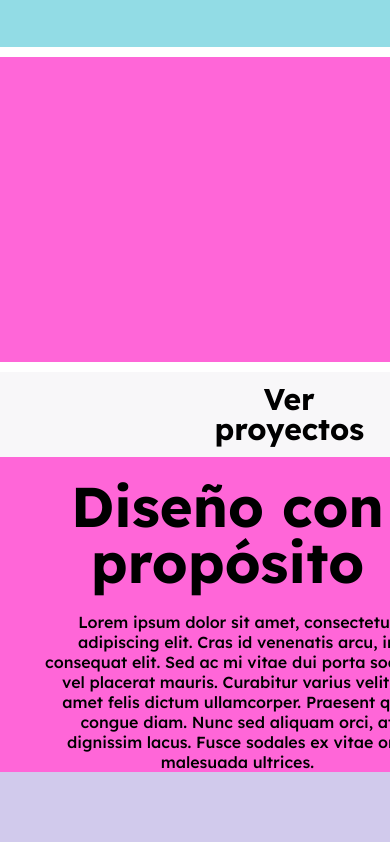
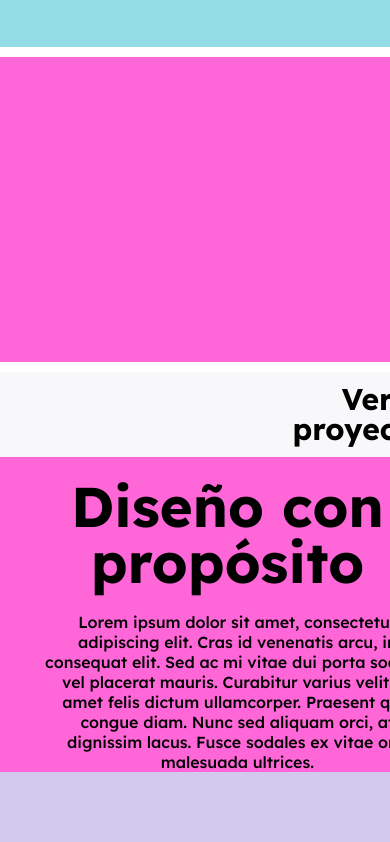
Before and after one commit to marucian/THS-SASS, a plain HTML site: page index.html in a window 390 px wide. Shown: the part 1810-2652 px from the top of the page. Drawn offline with nearby package versions, Linux system fonts and the light colour scheme.

Commit message:
Arregle el index

```diff
--- a/css/style.css
+++ b/css/style.css
@@ -482,9 +482,7 @@ h2, p, h3, h4, a {
     text-align: center;
     font-weight: 900;
     color: #000000;
-    line-height: 30px;
-    position: absolute;
-    left: 55%; }
+    line-height: 30px; }
   /* PAGINA PROYECTOS */
   .grillaProyectos {
     display: grid;
--- a/scss/Elementos/_extrachico.scss
+++ b/scss/Elementos/_extrachico.scss
@@ -53,14 +53,13 @@
         padding-top: 5%;
     }
 
+
     .segundaLineaBoton {
         font-size: 30px;
         text-align: center;
         font-weight: 900;
         color: #000000;
         line-height: 30px;
-        position: absolute;
-        left: 55%;
     }
 
     /* PAGINA PROYECTOS */
```
Also changed, not shown: img/thesia-1.jpg (added).
